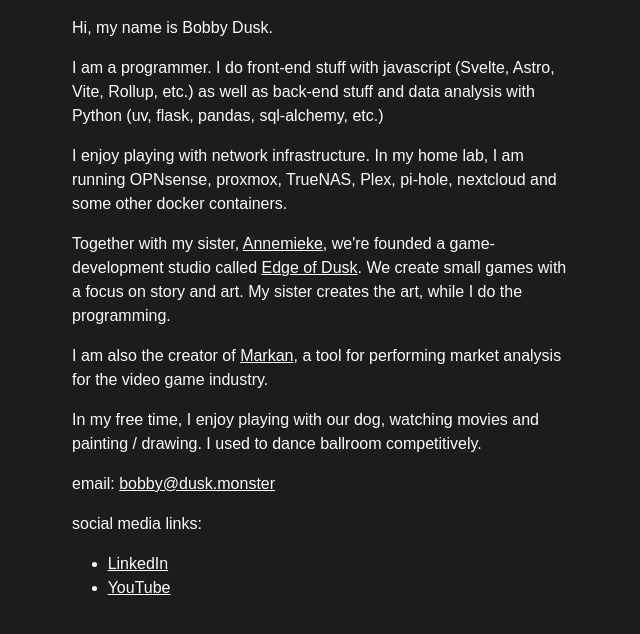
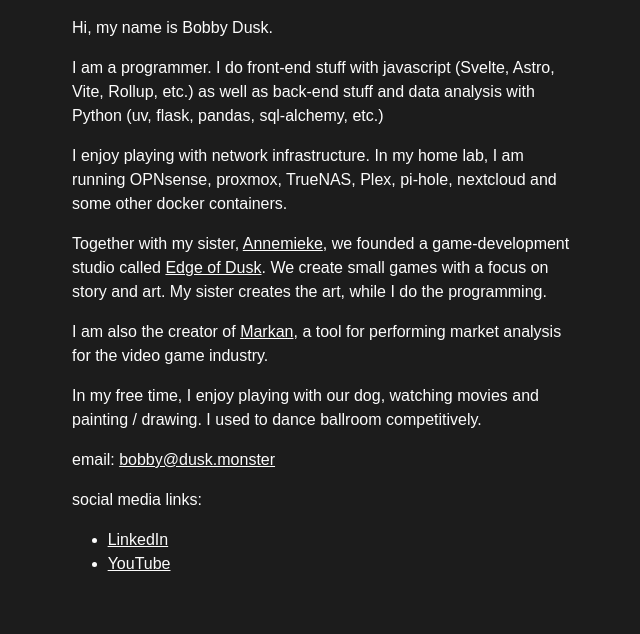
Before and after one commit to BobbyDusk/website, a website: page index.html in a window 1280 px wide. Shown: the whole page, without its empty margins (317-957 px from the left). Drawn offline with Linux system fonts and the light colour scheme.

Commit message:
no description

```diff
--- a/index.html
+++ b/index.html
@@ -13,7 +13,7 @@
       <p>Hi, my name is Bobby Dusk.</p>
 	    <p>I am a programmer. I do front-end stuff with javascript (Svelte, Astro, Vite, Rollup, etc.) as well as back-end stuff and data analysis with Python (uv, flask, pandas, sql-alchemy, etc.)</p>
       <p>I enjoy playing with network infrastructure. In my home lab, I am running OPNsense, proxmox, TrueNAS, Plex, pi-hole, nextcloud and some other docker containers.</p>
-      <p>Together with my sister, <a href="https://www.bluefernarts.com/">Annemieke</a>, we're founded a game-development studio called <a href="https://edgeofdusk.com/">Edge of Dusk</a>. We create small games with a focus on story and art. My sister creates the art, while I do the programming.</p>
+      <p>Together with my sister, <a href="https://www.bluefernarts.com/">Annemieke</a>, we founded a game-development studio called <a href="https://edgeofdusk.com/">Edge of Dusk</a>. We create small games with a focus on story and art. My sister creates the art, while I do the programming.</p>
 <p>I am also the creator of <a href="https://markan.games">Markan</a>, a tool for performing market analysis for the video game industry.</p>
       <p>In my free time, I enjoy playing with our dog, watching movies and painting / drawing. I used to dance ballroom competitively.</p>
 	<p>email: <a href="mailto:bobby@dusk.monster">bobby@dusk.monster</a></p>
```
